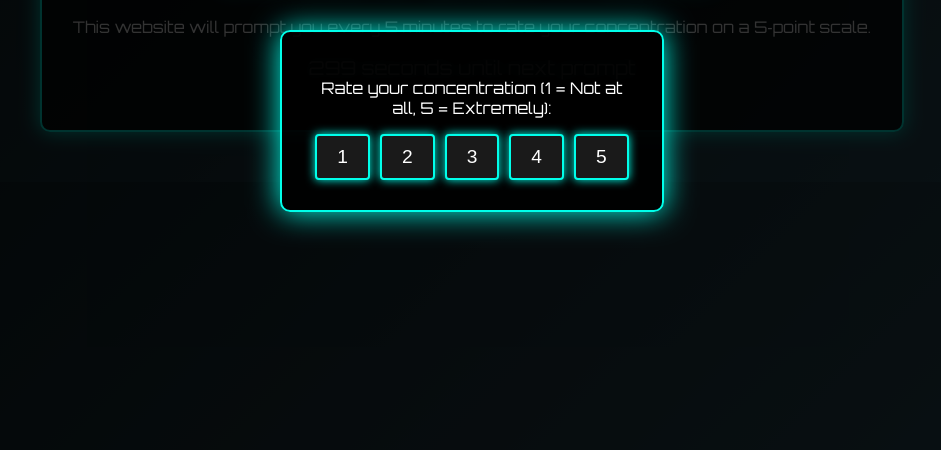
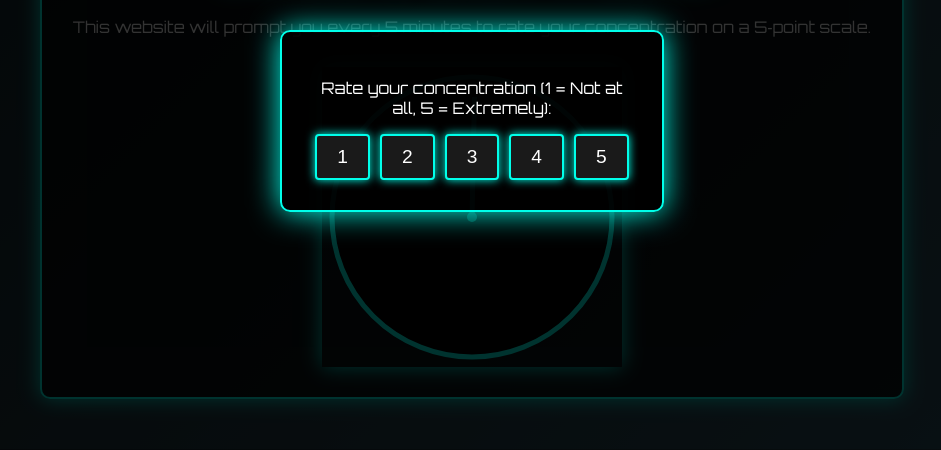
Before and after one commit to Dsoh2025/Response-Collector, a plain HTML site: page index.html in a window 1280 px wide. Both pictures are taken after a click on the element "America". Shown: the part 162-612 px from the top of the page, without its empty margins (168-1109 px from the left). Drawn offline with Linux system fonts and the light colour scheme.

Commit message:
Update index.html

```diff
--- a/index.html
+++ b/index.html
@@ -64,12 +64,6 @@
       box-shadow: 0 0 20px #00ffea;
       display: none;
     }
-    /* Countdown Timer */
-    #countdownTimer {
-      font-size: 1.2em;
-      margin-bottom: 20px;
-      text-shadow: 0 0 10px #00ffea;
-    }
     /* Submit Message Styling */
     #submitMessage {
       font-size: 1.2em;
@@ -98,12 +92,12 @@
       width: 320px;
       box-shadow: 0 0 30px #00ffea;
     }
-    /* Rating Buttons Container - new flex layout */
+    /* Rating Buttons Container (unchanged) */
     #ratingButtons {
       display: flex;
       justify-content: center;
       flex-wrap: nowrap;
-      gap: 10px; /* Optional spacing between buttons */
+      gap: 10px;
     }
     /* Rating Buttons */
     #ratingButtons button {
@@ -120,6 +114,15 @@
     #ratingButtons button:hover {
       background: #00ffea;
       color: #000;
+      box-shadow: 0 0 20px #00ffea;
+    }
+    /* Analogue Clock Styling */
+    #analogClock {
+      margin-top: 30px;
+      /* Center the canvas and give it a drop shadow for a neon glow */
+      display: block;
+      margin-left: auto;
+      margin-right: auto;
       box-shadow: 0 0 20px #00ffea;
     }
   </style>
@@ -147,11 +150,8 @@
   <div id="tracker">
     <h1>Concentration Tracker</h1>
     <p>This website will prompt you every 5 minutes to rate your concentration on a 5‑point scale.</p>
-    <!-- Countdown Timer -->
-    <p id="countdownTimer">300 seconds until next prompt</p>
     <!-- Submit Message -->
     <p id="submitMessage"></p>
-
     <!-- Modal -->
     <div id="modal">
       <div id="modal-content">
@@ -165,6 +165,8 @@
         </div>
       </div>
     </div>
+    <!-- Analogue Clock (Canvas) -->
+    <canvas id="analogClock" width="300" height="300"></canvas>
   </div>
 
   <script>
@@ -202,6 +204,51 @@
           '&callback=' + callbackName;
         document.body.appendChild(script);
       }
+      // Function to draw the analogue clock based on remaining seconds.
+      function drawClock(remainingSeconds) {
+        const canvas = document.getElementById("analogClock");
+        if (!canvas.getContext) return;
+        const ctx = canvas.getContext("2d");
+        const width = canvas.width;
+        const height = canvas.height;
+        const radius = Math.min(width, height) / 2;
+        const centerX = width / 2;
+        const centerY = height / 2;
+
+        // Clear the canvas.
+        ctx.clearRect(0, 0, width, height);
+
+        // Draw the clock face.
+        ctx.beginPath();
+        ctx.arc(centerX, centerY, radius - 10, 0, 2 * Math.PI);
+        ctx.fillStyle = "#000";
+        ctx.fill();
+        ctx.lineWidth = 5;
+        ctx.strokeStyle = "#00ffea";
+        ctx.stroke();
+
+        // Calculate the fraction of time elapsed.
+        // When countdownSeconds is 300, elapsed = 0; when 0, elapsed = 300.
+        const elapsed = 300 - remainingSeconds;
+        const fraction = elapsed / 300;
+        // Map the fraction to an angle. Start at -π/2 (12 o'clock) and rotate clockwise.
+        const handAngle = -Math.PI / 2 + fraction * 2 * Math.PI;
+
+        // Draw the clock hand.
+        ctx.beginPath();
+        ctx.moveTo(centerX, centerY);
+        ctx.lineTo(centerX + (radius - 30) * Math.cos(handAngle), centerY + (radius - 30) * Math.sin(handAngle));
+        ctx.lineWidth = 5;
+        ctx.strokeStyle = "#00ffea";
+        ctx.stroke();
+
+        // Draw a center circle.
+        ctx.beginPath();
+        ctx.arc(centerX, centerY, 5, 0, 2 * Math.PI);
+        ctx.fillStyle = "#00ffea";
+        ctx.fill();
+      }
+
       // Event listeners for rating buttons.
       document.querySelectorAll('.ratingButton').forEach(button => {
         button.addEventListener('click', function() {
@@ -238,10 +285,8 @@
       });
       // Function to update the countdown timer.
       function updateCountdown() {
-        const timerElem = document.getElementById("countdownTimer");
-        if (timerElem) {
-          timerElem.textContent = countdownSeconds + " seconds until next prompt";
-        }
+        // Update the analogue clock.
+        drawClock(countdownSeconds);
         countdownSeconds--;
         if (countdownSeconds < 0) {
           showModal();
```
